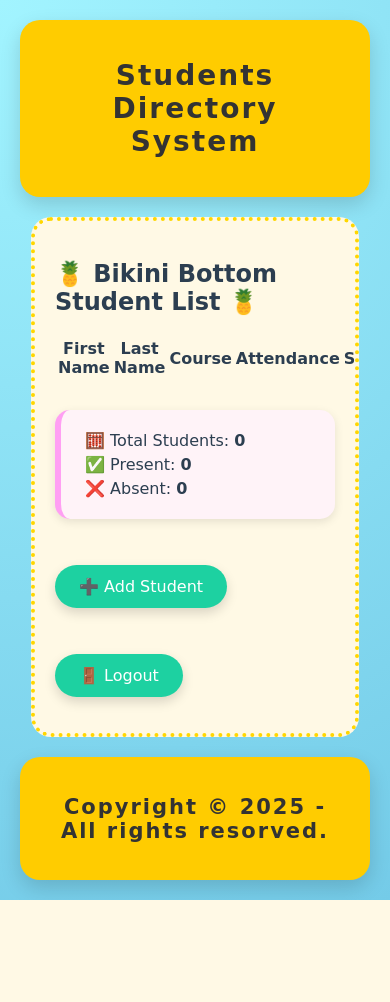
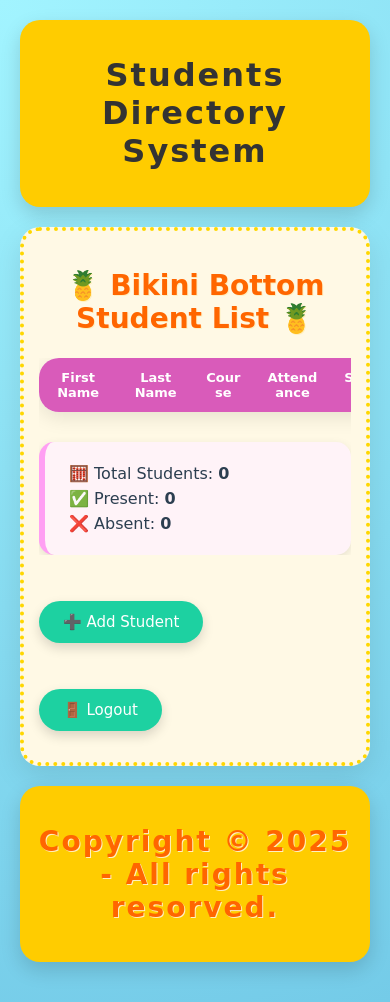
Before and after one commit to rabbitrunout/PHPAssignment1, a PHP site: page / in a window 390 px wide. Before the commit the page ends 900 px from the top, so only its background shows below. Run offline with PHP 8.4, Linux system fonts and the light colour scheme; data that the repository does not hold is empty.

Commit message:
completed CSS

```diff
--- a/css/main.css
+++ b/css/main.css
@@ -1,62 +1,102 @@
-
+/* Main style */
 body {
     font-family: 'Comic Sans MS', cursive, sans-serif;
     color: #2c3e50;
     background: radial-gradient(circle at top left, #a2f4ff, #74cbe8);
     padding: 20px;
     margin: 0;
+    overflow-x: hidden;
 }
-
 header, footer {
     background-color: #ffcc00;
     color: #333;
     padding: 20px 30px;
     text-align: center;
-    font-size: 14px;
+    font-size: 16px;
     letter-spacing: 2px;
     border-radius: 20px;
     box-shadow: 0 8px 20px rgba(0,0,0,0.15);
+    max-width: 1200px;
+    margin: 0 auto 20px;
 }
 
-main {
-    max-width: 80%;
+/* Main container */
+main, .container {
+    max-width: 1200px;
     margin: 20px auto;
     background-color: #fff9e5;
-    padding: 50px;
+    padding: 40px;
     border-radius: 30px;
     box-shadow: 0 10px 30px rgba(0,0,0,0.1);
     border: 4px dotted #ffd700;
     overflow-x: auto;
 }
-
-.alert-success {
-    background-color: #d4edda;
-    color: #155724;
-    padding: 12px 20px;
-    border-left: 6px solid #28a745;
-    border-radius: 10px;
-    margin-bottom: 15px;
+h2 {
+    text-align: center;
+    font-size: 28px;
+    color: #ff6600;
+    text-shadow: 1px 1px #fff0c2;
+}
+.table-container {
+    overflow-x: auto;
+    width: 100%;
+}
+.table-container table {
+    width: 100%;
+    border-collapse: collapse;
+    min-width: 1000px;
+    background: #ffffff;
+    border-radius: 20px;
+    overflow: hidden;
+    box-shadow: 0 5px 20px rgba(0,0,0,0.1);
 }
 
-.alert-error {
-    background-color: #f8d7da;
-    color: #721c24;
-    padding: 12px 20px;
-    border-left: 6px solid #dc3545;
-    border-radius: 10px;
-    margin-bottom: 15px;
+th, td {
+    padding: 16px 20px;
+    text-align: left;
+    word-break: break-word;
+    font-size: 14px;
+    vertical-align: middle;
 }
 
+th {
+    background-color: #d95bba;
+    color: #fff;
+    font-weight: bold;
+    font-size: 15px;
+    text-align: center;
+}
+
+tr:nth-child(even) {
+    background-color: #fffafc;
+}
+
+tr:hover {
+    background-color: #fce4ec;
+    transition: background-color 0.3s ease;
+}
+
+td img {
+    width: 80px;
+    height: 80px;
+    object-fit: contain;
+    border-radius: 10px;
+    box-shadow: 0 2px 8px rgba(0,0,0,0.15);
+}
+
+/* buttons */
 form input[type="submit"] {
     background-color: #f368e0;
     color: white;
     border: none;
-    padding: 10px 18px;
-    font-size: 14px;
+    padding: 8px 16px;
+    font-size: 13px;
     border-radius: 20px;
     cursor: pointer;
     box-shadow: 0 4px 10px rgba(0,0,0,0.1);
-    transition: all 0.25s ease;
+    transition: background-color 0.3s ease, transform 0.3s ease;
+    cursor: pointer;
+    margin: 4px;
 }
 
 form input[type="submit"]:hover {
@@ -64,55 +104,72 @@ form input[type="submit"]:hover {
     transform: scale(1.05);
 }
 
-label {
-    font-weight: bold;
-    display: block;
-    margin: 15px 0 5px;
-    color: #ff6600;
+/* buttons-link */
+a, .back-link {
+    display: inline-block;
+    margin-top: 30px;
+    text-decoration: none;
+    background-color: #1dd1a1;
+    color: white;
+    padding: 12px 24px;
+    font-size: 15px;
+    border-radius: 30px;
+    transition: background-color 0.3s ease, transform 0.3s ease;
+    cursor: pointer;
+    box-shadow: 0 5px 12px rgba(0,0,0,0.15);
 }
 
-select, input[type="date"] {
+a:hover, .back-link:hover {
+    background-color: #10ac84;
+    transform: scale(1.1);
+}
+/* --- Student card --- */
+.student-image {
+    max-width: 280px;
+    height: auto;
+    border-radius: 16px;
+    margin: 20px auto;
+    display: block;
+    box-shadow: 0 3px 10px rgba(0,0,0,0.1);
+    border: 3px dashed #ff9ff3;
+    background-color: #ffffff;
     padding: 10px;
-    font-size: 14px;
-    border: 2px dashed #ffa7f3;
-    border-radius: 10px;
-    background-color: #fffafc;
-    width: 100%;
-    max-width: 400px;
-    box-shadow: inset 0 2px 4px rgba(0,0,0,0.05);
 }
 
-.attendance-log {
-    list-style: none;
-    padding: 0;
-    margin: 20px 0;
-    background: #fff6fb;
+.contact-info {
+    text-align: left;
+    padding: 25px;
+    margin: 0 auto;
+    background-color: #fffafc;
     border-radius: 20px;
-    padding: 20px;
-    box-shadow: 0 4px 10px rgba(0,0,0,0.08);
-}
-.attendance-log li {
-    padding: 6px 0;
-    border-bottom: 1px dotted #ffc1e3;
-}
-.attendance-log li:last-child {
-    border-bottom: none;
+    border: 2px dashed #ffa7f3;
+    max-width: 650px;
+    font-size: 16px;
+    line-height: 1.8;
+    box-shadow: 0 4px 15px rgba(0,0,0,0.05);
 }
 
-.attendance-stats {
-    background-color: #fff3f8;
-    border-left: 6px solid #ff9ff3;
-    padding: 16px 24px;
-    margin-top: 30px;
-    border-radius: 15px;
-    font-size: 16px;
+.contact-info p {
+    margin: 10px 0;
     color: #2c3e50;
-    box-shadow: 0 3px 10px rgba(0,0,0,0.1);
-}
-.attendance-stats p {
-    margin: 5px 0;
 }
 
+/* Recent Attendance */
+.recent-attendance {
+    list-style: none;
+    padding-left: 0;
+    margin-top: 20px;
+    border-top: 1px solid #ffe4f0;
+    padding-top: 15px;
+}
+
+.recent-attendance li {
+    padding: 6px 0;
+    font-size: 15px;
+    border-bottom: 1px dashed #ffd6ef;
+}
+
+/* Add Attendance button */
 .add-attendance-button {
     background-color: #ff9ff3;
     color: white;
@@ -129,63 +186,99 @@ select, input[type="date"] {
     transform: scale(1.05);
 }
 
-
-textarea {
-    width: 100%;
-    max-width: 500px;
-    padding: 10px;
-    font-size: 15px;
-    border-radius: 12px;
-    border: 2px dashed #ffa7f3;
-    background-color: #fff0fa;
-    font-family: 'Comic Sans MS', cursive;
-    resize: vertical;
+/* Form note */
+form.note-form {
+    margin-top: 15px;
 }
 
-.recent-attendance {
-    list-style: none;
-    padding-left: 0;
-    margin-top: 10px;
+form.note-form textarea {
+    width: 100%;
+    max-width: 100%;
+    font-family: 'Comic Sans MS', cursive;
+    font-size: 15px;
+    border: 2px dashed #ffa7f3;
+    border-radius: 12px;
+    padding: 10px;
+    background-color: #fff0fa;
+    resize: vertical;
+    margin-top: 5px;
+    box-shadow: inset 0 2px 6px rgba(0, 0, 0, 0.05);
 }
 
-.recent-attendance li {
-    padding: 6px 0;
-    font-size: 15px;
-    border-bottom: 1px dashed #ddd;
+form.note-form input[type="submit"] {
+    margin-top: 10px;
+    background-color: #1dd1a1;
+    border: none;
+    padding: 8px 16px;
+    color: #fff;
+    border-radius: 20px;
+    font-size: 14px;
+    cursor: pointer;
+    transition: 0.3s ease;
+    box-shadow: 0 3px 8px rgba(0, 0, 0, 0.1);
 }
 
+form.note-form input[type="submit"]:hover {
+    background-color: #10ac84;
+    transform: scale(1.05);
+}
+.attendance-stats {
+    background-color: #fff3f8;
+    border-left: 6px solid #ff9ff3;
+    padding: 16px 24px;
+    margin-top: 30px;
+    border-radius: 15px;
+    font-size: 16px;
+    color: #2c3e50;
+    box-shadow: 0 3px 10px rgba(0,0,0,0.1);
+}
 
+.attendance-stats p {
+    margin: 6px 0;
+}
 
+/* Mobile */
 @media (max-width: 768px) {
-    main {
+    .contact-info {
         padding: 20px;
+        font-size: 14px;
+    }
+
+    .student-image {
+        max-width: 200px;
+    }
+
+    form.note-form textarea {
+        font-size: 14px;
+    }
+
+    .recent-attendance li {
+        font-size: 14px;
+    }
+    header, footer, main, .container {
+        padding: 15px;
         border-radius: 20px;
-        box-shadow: none;
+    }
+
+    th, td {
+        font-size: 13px;
+        padding: 12px;
+    }
+
+    td img {
+        width: 60px;
+        height: 60px;
     }
 
     form input[type="submit"] {
-        width: 100%;
+        font-size: 12px;
+        padding: 6px 12px;
     }
 
-    select, input[type="date"] {
-        width: 100%;
+    .table-container {
+        overflow-x: scroll;
+    }
+    .table-container table {
+        min-width: 600px;
     }
 }
-
-.back-link, a {
-    display: inline-block;
-    margin-top: 30px;
-    text-decoration: none;
-    background-color: #1dd1a1;
-    color: white;
-    padding: 12px 24px;
-    font-size: 16px;
-    border-radius: 30px;
-    transition: all 0.3s ease;
-    box-shadow: 0 5px 12px rgba(0,0,0,0.15);
-}
-
-.back-link:hover, a:hover {
-    background-color: #10ac84;
-    transform: scale(1.1);
-}
```
